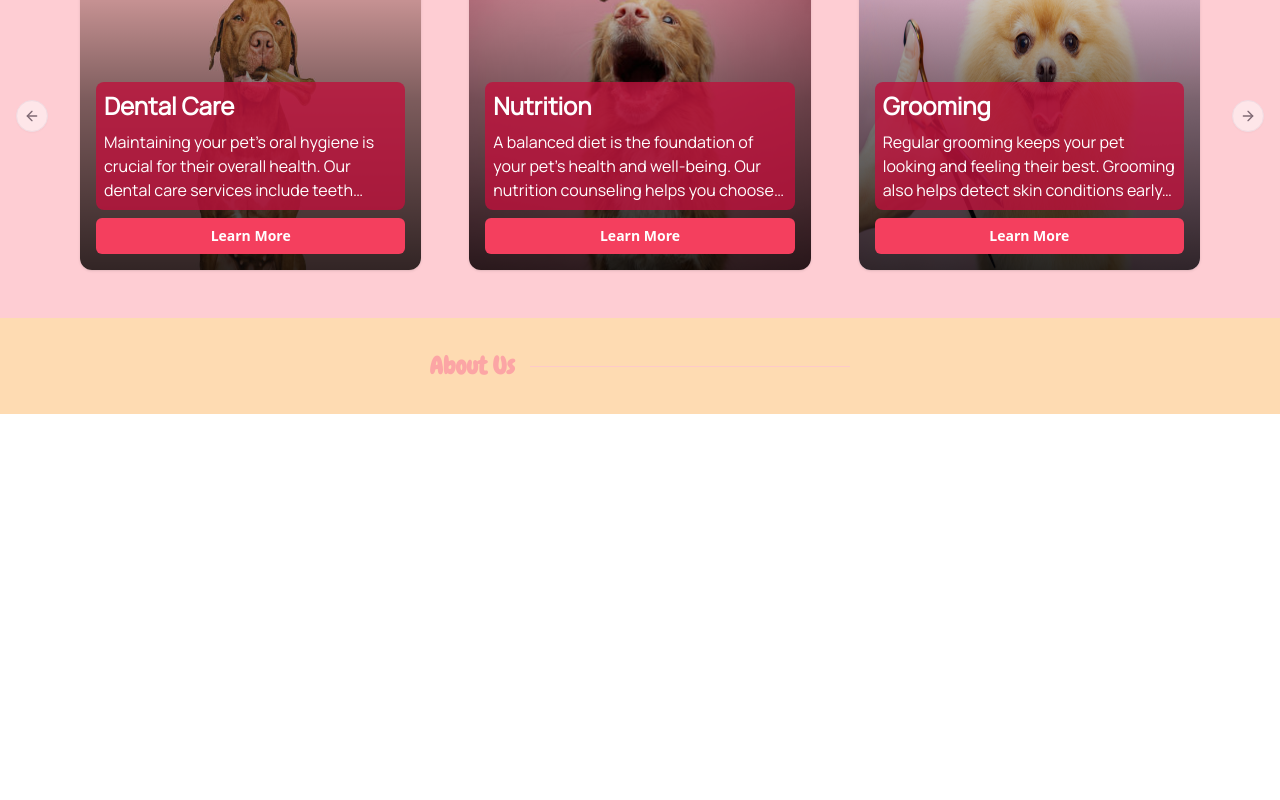
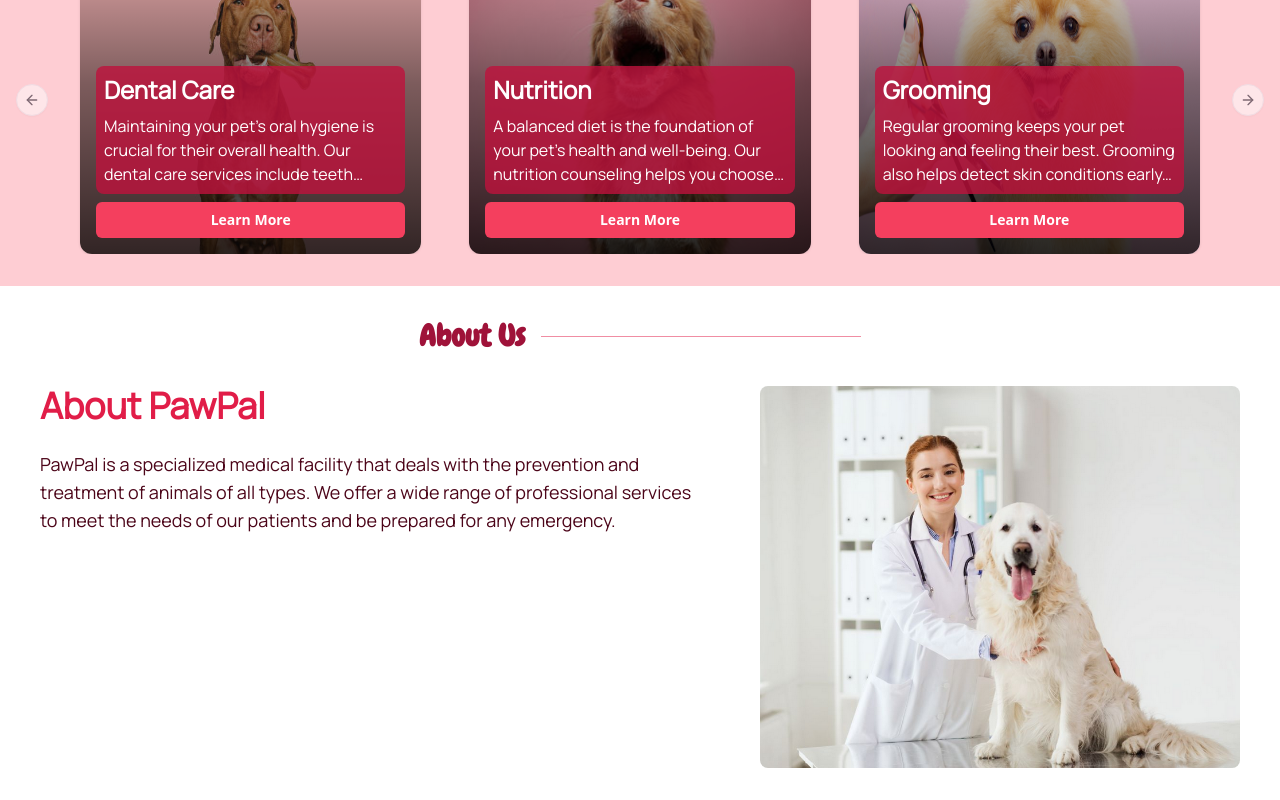
Before and after one commit to ShterionStamboliev/PawPal, a React (Vite) app in the folder frontend/: page / in a window 1280 px wide. Shown: the part 883-1683 px from the top of the page. Before the commit the page ends 1297 px from the top, so only its background shows below. Built offline with nearby package versions, Linux system fonts and the light colour scheme; a web font is replaced by a local one.

Commit message:
refactor OurServices and About components for improved layout, styling, and content clarity

```diff
--- a/frontend/src/components/About/About.tsx
+++ b/frontend/src/components/About/About.tsx
@@ -1,14 +1,35 @@
 import { Separator } from '../ui/separator';
+import vetImage from '@/assets/vet-image.png';
 
 const About = () => {
     return (
-        <section className='flex flex-col items-center justify-center bg-orange-200/90'>
-            <div className='my-8 flex items-center justify-center w-full max-w-6xl'>
-                <h2 className='font-chewy capitalize text-red-300 font-semibold text-2xl whitespace-nowrap'>
-                    About us
+        <section className='flex flex-col items-center justify-center mx-10 mb-8'>
+            <div className='my-8 flex sm:items-center sm:justify-center w-full max-w-6xl'>
+                <h2 className='font-chewy capitalize text-rose-800 font-semibold text-3xl whitespace-nowrap'>
+                    About Us
                 </h2>
-                <div className='w-[20rem] ml-4'>
-                    <Separator className='bg-red-200' />
+                <div className='w-[20rem] ml-4 self-center'>
+                    <Separator className='bg-rose-600/50' />
+                </div>
+            </div>
+            <div className='container flex flex-col xl:flex-row items-center md:items-start gap-8 md:gap-12'>
+                <div className='flex flex-col space-y-4 md:space-y-6 max-w-2xl'>
+                    <h3 className='font-manrope text-3xl md:text-4xl text-rose-600 font-semibold'>
+                        About PawPal
+                    </h3>
+                    <p className='text-base md:text-lg font-manrope text-rose-950'>
+                        PawPal is a specialized medical facility that deals with
+                        the prevention and treatment of animals of all types. We
+                        offer a wide range of professional services to meet the
+                        needs of our patients and be prepared for any emergency.
+                    </p>
+                </div>
+                <div className='w-full md:w-auto lg:max-w-[40rem]'>
+                    <img
+                        src={vetImage}
+                        alt='Dog with bone'
+                        className='rounded-lg w-full h-auto object-cover'
+                    />
                 </div>
             </div>
         </section>
--- a/frontend/src/components/OurServices/OurServices.tsx
+++ b/frontend/src/components/OurServices/OurServices.tsx
@@ -9,7 +9,7 @@
     return (
         <section className='flex flex-col items-center justify-center bg-rose-200'>
             <div className='my-8 flex items-center justify-center w-full max-w-6xl'>
-                <h2 className='font-chewy capitalize text-rose-800 font-semibold text-3xl whitespace-nowrap'>
+                <h2 className='font-chewy capitalize text-rose-800 font-semibold ml-10 text-3xl whitespace-nowrap'>
                     Our services
                 </h2>
                 <div className='w-[20rem] ml-4'>
--- a/frontend/src/components/OurServices/ServicesCarousel.tsx
+++ b/frontend/src/components/OurServices/ServicesCarousel.tsx
@@ -70,7 +70,7 @@
                         key={index}
                         className='sm:basis-1/2 md:basis-1/2 lg:basis-1/2 xl:basis-1/3'
                     >
-                        <div className='flex p-4 items-start justify-center flex-wrap gap-4'>
+                        <div className='flex mx-4 items-start justify-center flex-wrap gap-4'>
                             <Card className='w-full max-w-md mx-auto overflow-hidden group border-none'>
                                 <CardContent className='p-0 relative aspect-square'>
                                     <img
```
Also changed, not shown: frontend/src/assets/vet-image.png (added).
